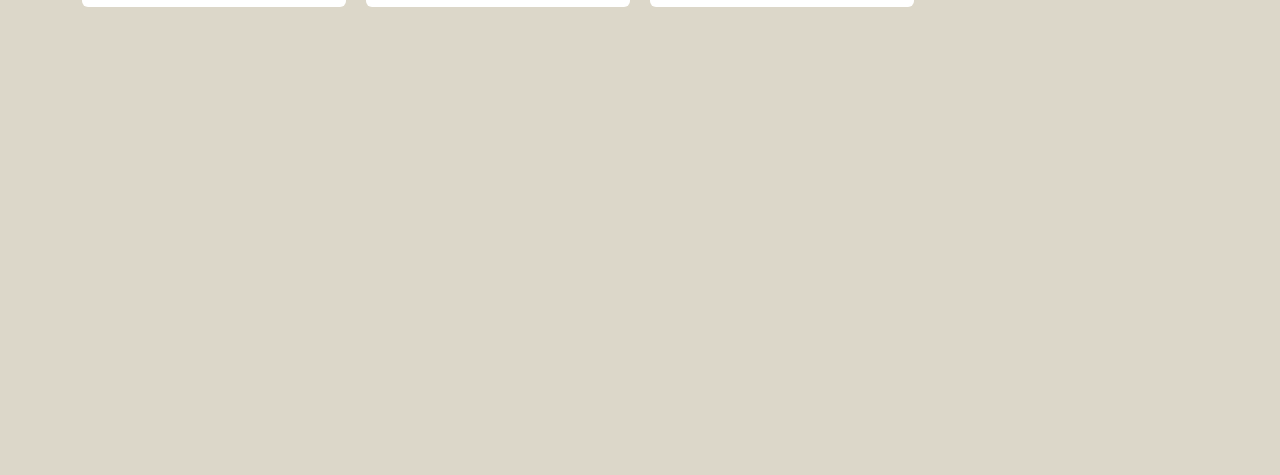
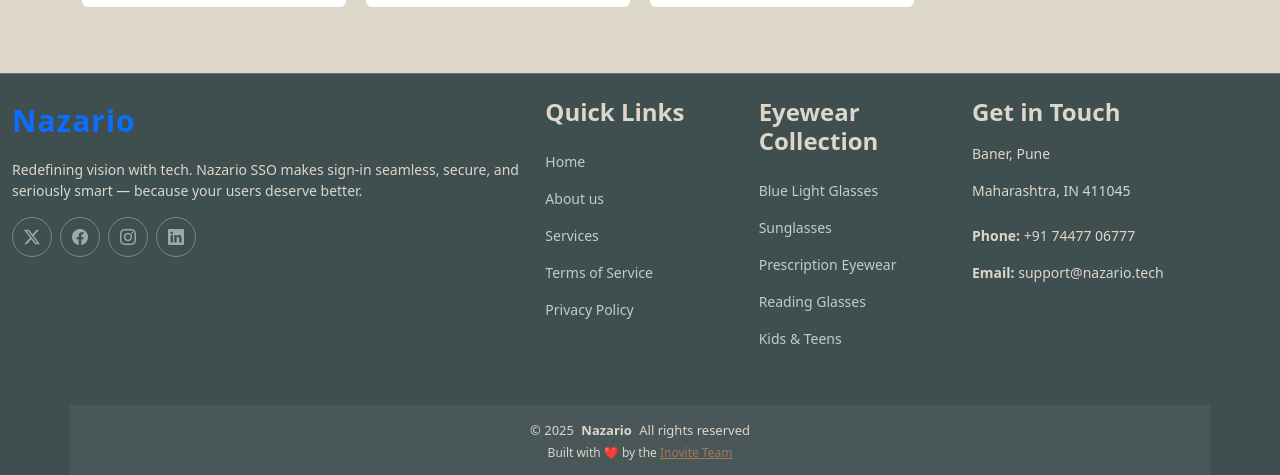
Before and after one commit to Manish10022001/nazario, a React (Vite) app: page /shopPage in a window 1280 px wide. Shown: the part 2461-2936 px from the top of the page. Before the commit the page ends 2534 px from the top, so only its background shows below. Built offline with nearby package versions, Linux system fonts and the light colour scheme.

Commit message:
added footer shop page

```diff
--- a/src/pages/ShopPage.jsx
+++ b/src/pages/ShopPage.jsx
@@ -1,130 +1,7 @@
-// import React, { useMemo, useState, useCallback } from "react";
-// import Navbar from "../components/Navbar";
-// import Footer from "../components/Footer";
-// import ProductCard from "../components/ProductCard";
-
-// import FilterPanel from "../components/FilterPanel";
-// import productsData from "../utils/productData";
-
-// function ShopPage() {
-//   const [products, setProducts] = useState(productsData);
-//   const [filterOpen, setFilterOpen] = useState(false);
-//   const [filters, setFilters] = useState({
-//     type: [],
-//     priceRanges: [],
-//     priceMin: "",
-//     priceMax: "",
-//     brands: [],
-//   });
-
-//   const toggleLike = useCallback((id) => {
-//     setProducts((prev) =>
-//       prev.map((p) => (p.id === id ? { ...p, liked: !p.liked } : p))
-//     );
-//   }, []);
-
-//   const filtered = useMemo(() => {
-//     const min = filters.priceMin ? Number(filters.priceMin) : -Infinity;
-//     const max = filters.priceMax ? Number(filters.priceMax) : Infinity;
-//     return products.filter((p) => p.price >= min && p.price <= max);
-//   }, [products, filters.priceMin, filters.priceMax]);
-
-//   const handleApplyFilters = () => setFilterOpen(false);
-//   const handleClearFilters = () =>
-//     setFilters({
-//       type: [],
-//       priceRanges: [],
-//       priceMin: "",
-//       priceMax: "",
-//       brands: [],
-//     });
-
-//   const handleTryVR = async () => {
-//     await new Promise((r) => setTimeout(r, 900));
-//   };
-//   const handleBuyNow = async () => {
-//     await new Promise((r) => setTimeout(r, 1000));
-//   };
-
-//   return (
-//     <>
-//       <Navbar brand="Nazario" />
-//       <div className="bg-transparent py-2 mb-2">
-//         {" "}
-//         {/* subheader no longer needs sticky since navbar is fixed */}
-//         <div className="container d-flex flex-wrap align-items-center justify-content-between gap-2">
-//           <h1
-//             className="m-0 fw-bold"
-//             style={{ fontSize: "clamp(22px,2.6vw,28px)" }}
-//           >
-//             Shop All
-//           </h1>
-//           <div className="d-flex align-items-center gap-2">
-//             <button
-//               className="btn btn-light border rounded-pill d-flex align-items-center gap-2 px-3"
-//               onClick={() => setFilterOpen(true)}
-//             >
-//               <i className="bi bi-sliders2" />
-//               <span>Filters</span>
-//             </button>
-//             <div className="dropdown">
-//               <button
-//                 className="btn btn-light border rounded-pill d-flex align-items-center gap-2 px-3 dropdown-toggle"
-//                 data-bs-toggle="dropdown"
-//                 aria-expanded="false"
-//               >
-//                 Sort By
-//               </button>
-//               <ul className="dropdown-menu">
-//                 <li>
-//                   <button className="dropdown-item">Popularity</button>
-//                 </li>
-//                 <li>
-//                   <button className="dropdown-item">Price: Low to High</button>
-//                 </li>
-//                 <li>
-//                   <button className="dropdown-item">Price: High to Low</button>
-//                 </li>
-//                 <li>
-//                   <button className="dropdown-item">Newest</button>
-//                 </li>
-//               </ul>
-//             </div>
-//           </div>
-//         </div>
-//       </div>
-
-//       <main className="pb-5">
-//         <div className="container">
-//           <div className="row products g-2 g-md-3 g-lg-3">
-//             {filtered.map((p) => (
-//               <div
-//                 key={p.id}
-//                 className="col-6 col-md-4 col-lg-3 xl-col-5 product-col"
-//               >
-//                 <ProductCard product={p} onToggleLike={toggleLike} />
-//               </div>
-//             ))}
-//           </div>
-//         </div>
-//       </main>
-
-//       <FilterPanel
-//         open={filterOpen}
-//         onClose={() => setFilterOpen(false)}
-//         onApply={handleApplyFilters}
-//         onClear={handleClearFilters}
-//         filters={filters}
-//         setFilters={setFilters}
-//       />
-//       <Footer />
-//     </>
-//   );
-// }
-
 // export default ShopPage;
 import React, { useMemo, useState, useCallback } from "react";
 import Navbar from "../components/Navbar";
+import Footer from "../components/Footer";
 import ProductCard from "../components/ProductCard";
 import FilterPanel from "../components/FilterPanel";
 import productsData from "../utils/productData.js";
@@ -386,6 +263,7 @@ function ShopPage() {
         filters={filters}
         setFilters={setFilters}
       />
+      <Footer />
     </>
   );
 }
```
